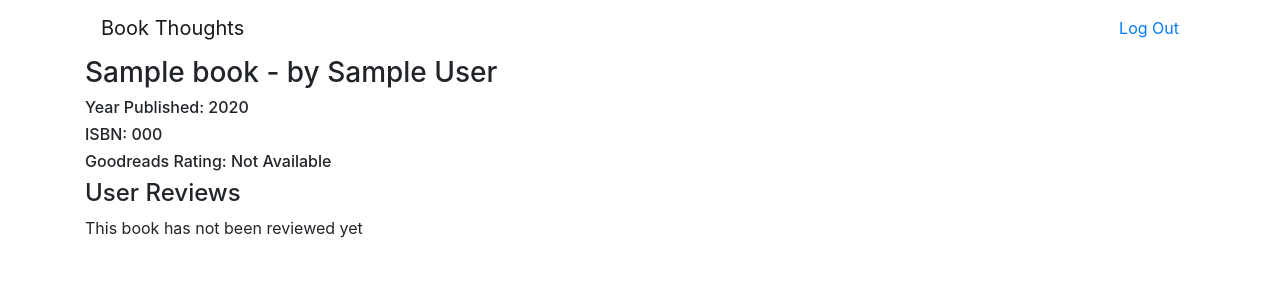
After one commit to sjudkis/book-thoughts, a Flask app: template templates/display_book.html in a window 1280 px wide. The commit adds this page. Shown: the top 300 px of the page. Run offline with Flask 2, Linux system fonts and the light colour scheme; the template is opened without the code that fills it: most values are stand-ins (such as "Sample title", 1, 10 or a date in 2020); some libraries are stand-ins or nearby versions.

Commit message:
able to view books and rating data, no reviews yet

```diff
--- a/application.py
+++ b/application.py
@@ -61,8 +61,11 @@ def index():
             message = "Invalid Password"
             return render_template("sign_in.html", message=message)
 
-        # correct password
+        # correct password, add username and id to session
         session['current_user'] = username
+        current_user_id = db.execute("SELECT id FROM users WHERE username = :username", {'username': username}).fetchone()[0]
+        session['current_user_id'] = current_user_id
+
         return render_template("home.html", username=username)
 
 
@@ -70,8 +73,11 @@ def index():
 @app.route("/create_account", methods=["POST", "GET"])
 def create_account():
 
-    if request.method == "GET":
+    if request.method == "GET" and not session.get('current_user'):
         return render_template('create_account.html', message = '')
+
+    elif request.method == "GET" and session.get('current_user'):
+        return redirect(url_for('index'))
 
     # for POST requests:
     #get form data
@@ -88,25 +94,33 @@ def create_account():
 
     # username available
     password_hash = generate_password_hash(create_password)
-    db.execute("INSERT INTO users (username, password_hash) VALUES (:username, :password_hash)", {"username":create_username, "password_hash":password_hash})
+    # inserts user into database, returns id of new user
+    new_user_id = db.execute("INSERT INTO users (username, password_hash) VALUES (:username, :password_hash) RETURNING id",
+        {
+            "username":create_username,
+            "password_hash":password_hash
+        }).fetchone()['id']
     db.commit()
+
 
     # add user to current session
     session['current_user'] = create_username
-
-    return render_template('create_success.html')
+    session['current_user_id'] = new_user_id
+    return render_template('create_success.html', id=session['current_user_id'])
 
 
 @app.route("/log_out", methods=["GET"])
 def log_out():
     session['current_user'] = None
+    session['current_user_id'] = None
     return render_template('logged_out.html')
 
 @app.route("/search", methods=["GET"])
 def search():
 
-    # if request.method == "GET":
-    #     return redirect(url_for('index'))
+    # make sure user is logged in
+    if not session.get('current_user'):
+        return redirect(url_for('index'))
 
     search_text = request.args.get('search_text')
     search_type = request.args.get('search_type')
@@ -126,3 +140,45 @@ def search():
         return render_template('search_error.html', error_message="No books found")
     else:
         return render_template('search.html', all_books=all_books, search_type=search_type.upper(), search_text=search_text)
+
+@app.route("/book/<string:book_id>")
+def display_book(book_id):
+    # make sure user is logged in
+    if not session.get('current_user'):
+        return redirect(url_for('index'))
+
+    # get book info based on id from url string
+    book = db.execute("SELECT * FROM books WHERE id = :book_id", {"book_id": book_id}).fetchone()
+    if not book:
+        return render_template('error.html', error_message='Sorry, we can\'t find that book!')
+
+    # get goodreads rating data from API
+    goodreads_url = 'https://www.goodreads.com/book/review_counts.json'
+    res = requests.get(goodreads_url,
+        headers={'Accept': 'application/json'},
+        params={'key': goodreads_key, 'isbns': book.isbn, 'format': 'json'}
+        )
+    # extract book data from json
+    book_data = res.json()['books'][0]
+    if res.status_code == 200:
+        rating_data = {
+            'avg': book_data['average_rating'],
+            'count': book_data['work_ratings_count'],
+            'found': True
+        }
+    else:
+        rating_data = {'found': False}
+
+
+    # get user reviews from database
+    reviews = db.execute("SELECT * FROM reviews WHERE book_id = :book_id",
+        {'book_id': book_id}).fetchall()
+    # if no reviews found
+    if not reviews:
+        review_data = {'found': False}
+
+    return render_template('display_book.html',
+        book=book,
+        rating_data=rating_data,
+        review_data=review_data
+        )
--- /dev/null
+++ b/templates/display_book.html
@@ -0,0 +1,37 @@
+{% extends "layout.html" %}
+
+{% block title %}
+Book Thoughts
+{% endblock %}
+
+{% block body %}
+
+<nav class="navbar navbar-light">
+    <a href="{{url_for('index')}}" class="navbar-brand">Book Thoughts</a>
+    <ul class="navbar-nav">
+        <li class="nav-item">
+            <a href="{{url_for('log_out')}}">Log Out</a>
+        </li>
+    </ul>
+</nav>
+
+
+<h3>{{book.title}} - by {{book.author}}</h3>
+<h6>Year Published: {{book.pub_year}}</h6>
+<h6>ISBN: {{book.isbn}}</h6>
+<h6>Goodreads Rating:
+    {% if rating_data.found %}
+        {{rating_data.avg}} ({{rating_data.count}} ratings)
+    {% else %}
+        Not Available
+    {% endif %}
+</h6>
+
+<h4>User Reviews</h4>
+{% if review_data.found %}
+    reviews exist
+{% else %}
+    This book has not been reviewed yet
+{% endif %}
+
+{% endblock %}
--- a/templates/search.html
+++ b/templates/search.html
@@ -20,7 +20,7 @@
 <ul>
     {% for book in all_books %}
         <li>
-            <a href="#">
+            <a href="{{url_for('display_book',book_id=book.id)}}">
                 {{book.title}}, by {{book.author}}, ISBN: {{book.isbn}}
             </a>
         </li>
```
Also changed, not shown: templates/error.html (+14 -3 lines).
